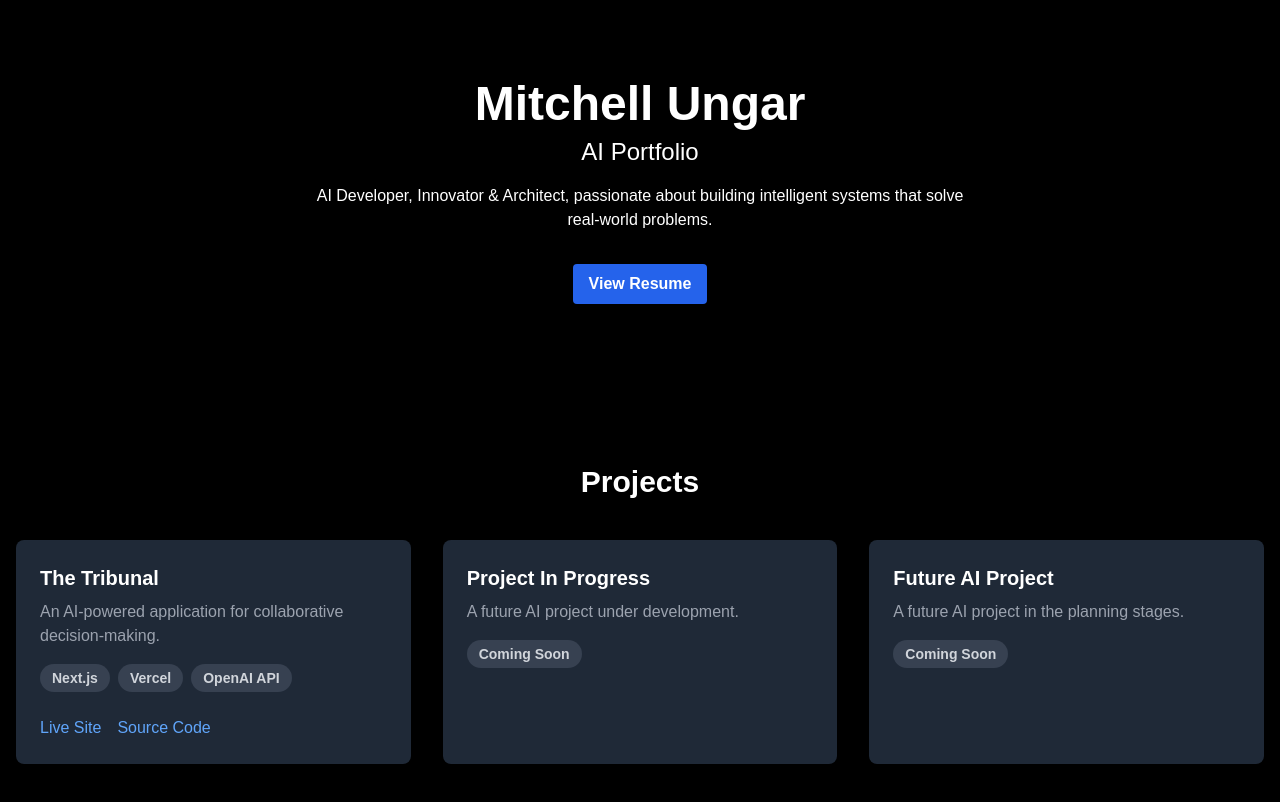
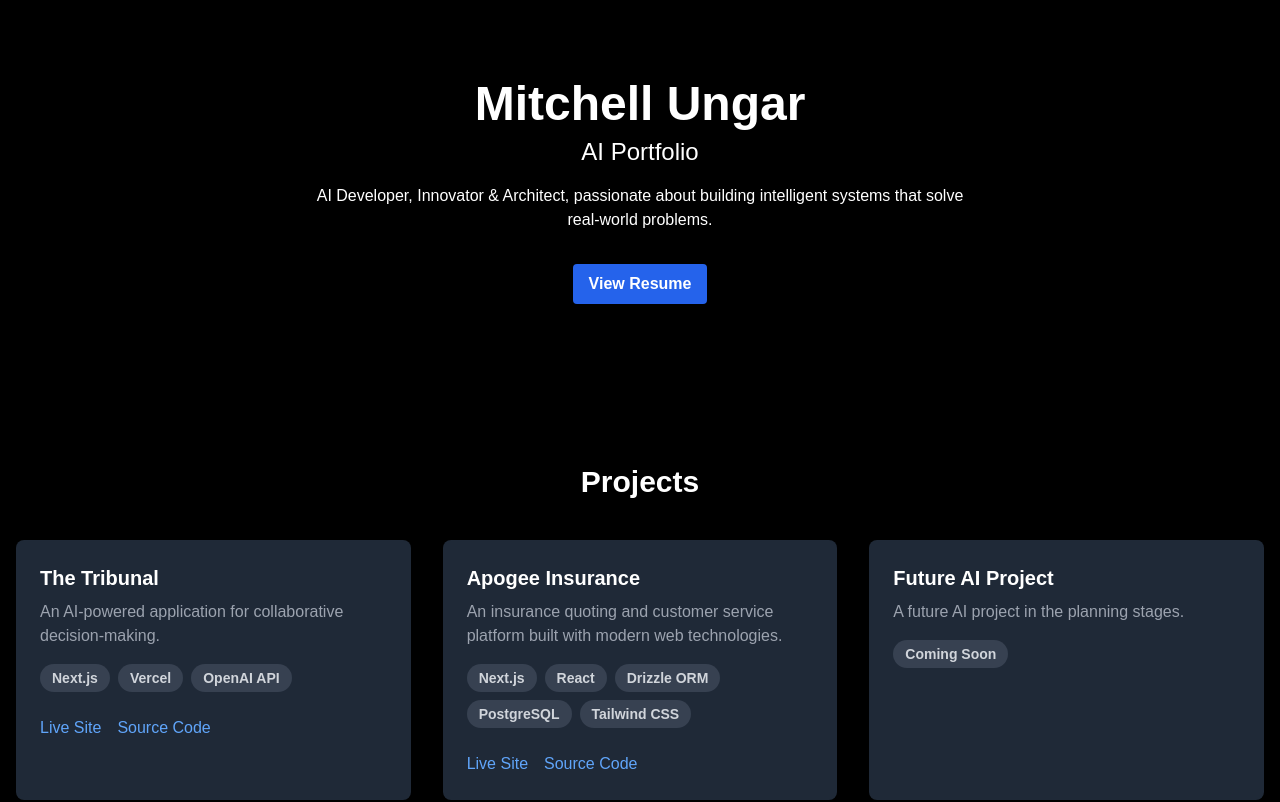
Before and after one commit to MitchellUngar14/mitchell-ungar-ai-portfolio, a Next.js app: page / in a window 1280 px wide. Shown: the top 802 px of the page. Built offline with nearby package versions, Linux system fonts and the light colour scheme.

Commit message:
feat: Add Apogee Insurance project to portfolio

```diff
--- a/src/app/page.tsx
+++ b/src/app/page.tsx
@@ -45,9 +45,11 @@ export default function Home() {
                 sourceCodeUrl="https://github.com/MitchellUngar14/the-tribunal-app"
               />
               <ProjectCard
-                title="Project In Progress"
-                description="A future AI project under development."
-                techStack={['Coming Soon']}
+                title="Apogee Insurance"
+                description="An insurance quoting and customer service platform built with modern web technologies."
+                techStack={['Next.js', 'React', 'Drizzle ORM', 'PostgreSQL', 'Tailwind CSS']}
+                liveSiteUrl="https://apogee-insurance.vercel.app/"
+                sourceCodeUrl="https://github.com/MitchellUngar14/apogee-insurance"
               />
               <ProjectCard
                 title="Future AI Project"
```
